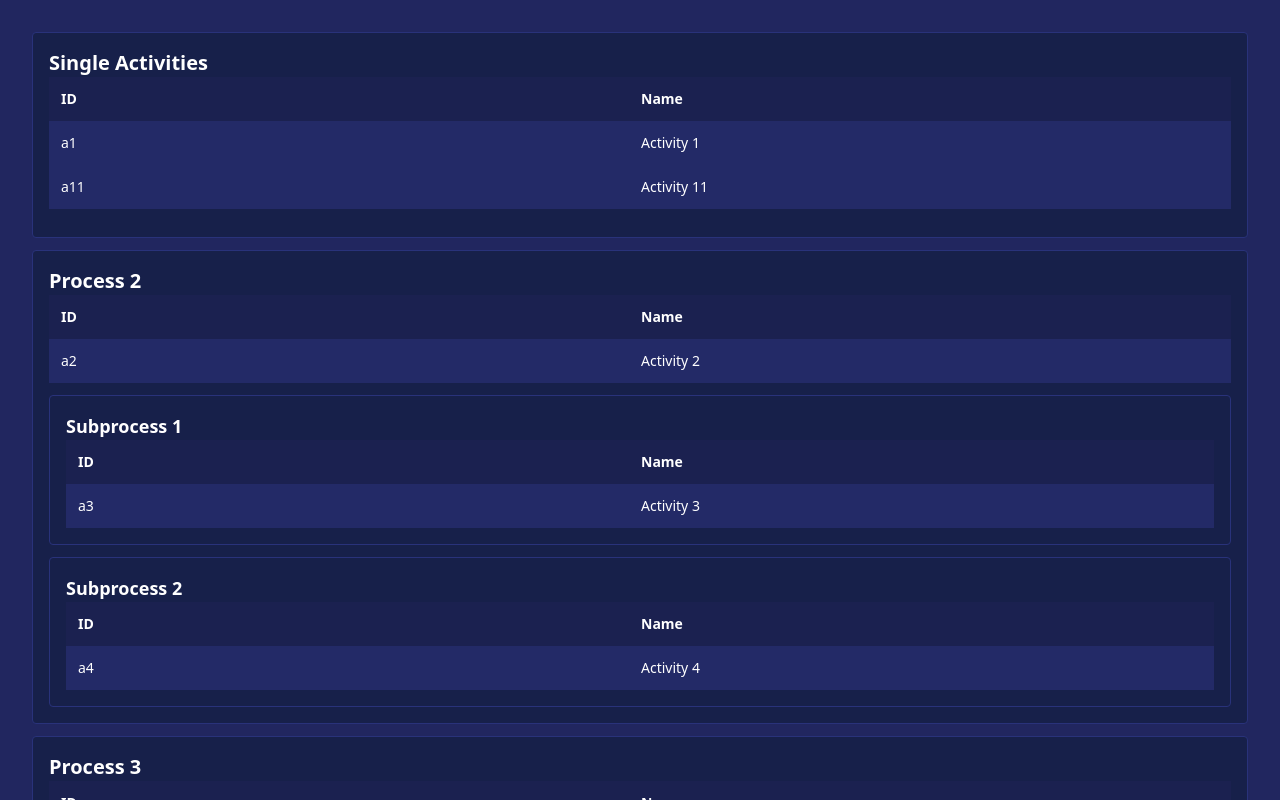
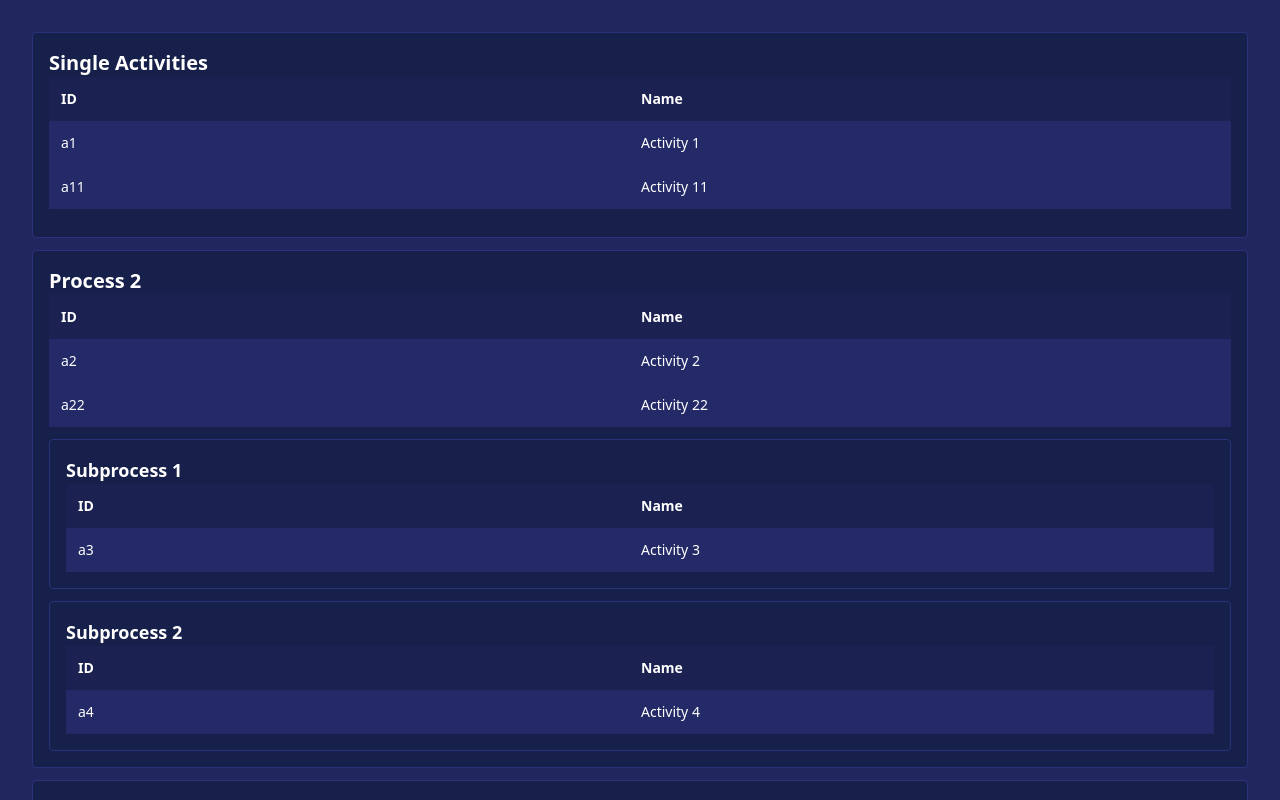
Before and after one commit to KlintonICT/three-nested-dnd, a React (Vite) app: page / in a window 1280 px wide. Shown: the top 800 px of the page. Built offline with nearby package versions, Linux system fonts and the light colour scheme.

Commit message:
fix: fix data lost when dragging

```diff
--- a/src/MyDND/data.js
+++ b/src/MyDND/data.js
@@ -1,46 +1,58 @@
 export const initData = [
   {
-    id: "single",
-    name: "Single Activities",
-    activities: [{ id: "a1", name: "Activity 1" }, { id: "a11", name: "Activity 11" }],
+    id: 'single',
+    name: 'Single Activities',
+    activities: [
+      { id: 'a1', name: 'Activity 1' },
+      { id: 'a11', name: 'Activity 11' },
+    ],
     subs: [],
   },
   {
-    id: "p2",
-    name: "Process 2",
-    activities: [{ id: "a2", name: "Activity 2" }],
+    id: 'p2',
+    name: 'Process 2',
+    activities: [
+      { id: 'a2', name: 'Activity 2' },
+      { id: 'a22', name: 'Activity 22' },
+    ],
     subs: [
       {
         id: "s1",
         name: "Subprocess 1",
-        activities: [{ id: "a3", name: "Activity 3" }],
+        activities: [
+          { id: "a3", name: "Activity 3" }
+        ],
       },
       {
         id: "s2",
         name: "Subprocess 2",
-        activities: [{ id: "a4", name: "Activity 4" }],
+        activities: [
+          { id: "a4", name: "Activity 4" }
+        ],
       },
     ],
   },
   {
-    id: "p3",
-    name: "Process 3",
-    activities: [{ id: "a5", name: "Activity 5" }],
+    id: 'p3',
+    name: 'Process 3',
+    activities: [
+      { id: "a5", name: "Activity 5" }
+    ],
     subs: [
       {
-        id: "s3",
-        name: "Subprocess 3",
+        id: 's3',
+        name: 'Subprocess 3',
         activities: [
           { id: "a6", name: "Activity 6" },
           { id: "a61", name: "Activity 61" },
         ],
       },
       {
-        id: "s4",
-        name: "Subprocess 4",
+        id: 's4',
+        name: 'Subprocess 4',
         activities: [
-          { id: "a7", name: "Activity 7" },
-          { id: "a8", name: "Activity 8" },
+          { id: 'a7', name: 'Activity 7' },
+          { id: 'a8', name: 'Activity 8' },
         ],
       },
     ],
--- a/src/MyDND/index.jsx
+++ b/src/MyDND/index.jsx
@@ -1,14 +1,13 @@
 import { useState } from 'react';
 import {
-  closestCorners,
   DndContext,
   DragOverlay,
   KeyboardSensor,
-  MeasuringStrategy,
   PointerSensor,
   TouchSensor,
   useSensor,
   useSensors,
+  pointerWithin,
 } from '@dnd-kit/core';
 import {
   arrayMove,
@@ -311,7 +310,6 @@ const MyDND = () => {
       overProcessContainer = findOverProcessContainer.id;
     }
 
-    setData((prevData) => {
     const activeActivityItems = activeProcessContainer?.activities || [];
     const overActivityItems = overSubprocessContainer?.activities || [];
 
@@ -319,8 +317,11 @@ const MyDND = () => {
     const overIndex = overActivityItems.findIndex((item) => item.id === overId);
 
     if (activeIndex === -1) {
-        console.log('Drag Over: ', 'Active Activity not found in its process container');
-        return prevData;
+      console.log(
+        'Drag Over: ',
+        'Active Activity not found in its process container (scope process to sub)' + overIndex
+      );
+      return;
     }
 
     const isBelowOverItem =
@@ -335,6 +336,7 @@ const MyDND = () => {
       ...overActivityItems.slice(newIndex, overActivityItems.length),
     ];
 
+    setData((prevData) => {
       const clonedData = [...prevData];
 
       const newData = clonedData.map((process) => {
@@ -370,7 +372,6 @@ const MyDND = () => {
 
     const activeProcessContainerId = active.data.current.processContainer;
 
-    setData((prevData) => {
     const activeActivityItems = activeSubprocessContainer?.activities || [];
     const overActivityItems = overProcessContainer?.activities || [];
 
@@ -378,8 +379,8 @@ const MyDND = () => {
     const overIndex = overActivityItems.findIndex((item) => item.id === overId);
 
     if (activeIndex === -1) {
-        console.log('Drag Over: ', 'Active Activity not found in its subprocess container');
-        return prevData;
+      console.log('Drag Over: ', 'Active Activity not found in its subprocess container (scope sub to process)');
+      return;
     }
 
     const isBelowOverItem =
@@ -394,6 +395,7 @@ const MyDND = () => {
       ...overActivityItems.slice(newIndex, overActivityItems.length),
     ];
 
+    setData((prevData) => {
       const clonedData = [...prevData];
 
       const newData = clonedData.map((process) => {
@@ -433,8 +435,6 @@ const MyDND = () => {
 
     const overId = over?.id;
     const activeId = active?.id;
-
-    setData((prevData) => {
     const activeActivityItems = activeProcessContainer?.activities || [];
     const overActivityItems = overProcessContainer?.activities || [];
 
@@ -442,8 +442,11 @@ const MyDND = () => {
     const overIndex = overActivityItems.findIndex((item) => item.id === overId);
 
     if (activeIndex === -1) {
-        console.log('Drag Over: ', 'Active Activity not found in its process container');
-        return prevData;
+      console.log(
+        'Drag Over: ',
+        'Active Activity not found in its process container (scope process to process)' + overIndex
+      );
+      return;
     }
 
     const isBelowOverItem =
@@ -458,6 +461,7 @@ const MyDND = () => {
       ...overActivityItems.slice(newIndex, overActivityItems.length),
     ];
 
+    setData((prevData) => {
       const clonedData = [...prevData];
 
       const newData = clonedData.map((process) => {
@@ -486,9 +490,7 @@ const MyDND = () => {
     const overProcessContainer = findProcessContainerByActivityId(over?.id);
     const activeProcessContainer = findProcessContainerByActivityId(active?.id);
 
-    console.log('Test ===>', {
-      active: active.id,
-      over: over.id,
+    console.log('All Container: ', {
       overSubprocessContainer,
       activeSubprocessContainer,
       overProcessContainer,
@@ -664,12 +666,7 @@ const MyDND = () => {
   return (
     <DndContext
       sensors={sensors}
-      collisionDetection={closestCorners}
-      // measuring={{
-      //   droppable: {
-      //     strategy: MeasuringStrategy.Always,
-      //   },
-      // }}
+      collisionDetection={pointerWithin}
       onDragStart={onDragStart}
       onDragOver={onDragOver}
       onDragEnd={onDragEnd}
```
Lines whose indentation alone changed are shown as unchanged.
